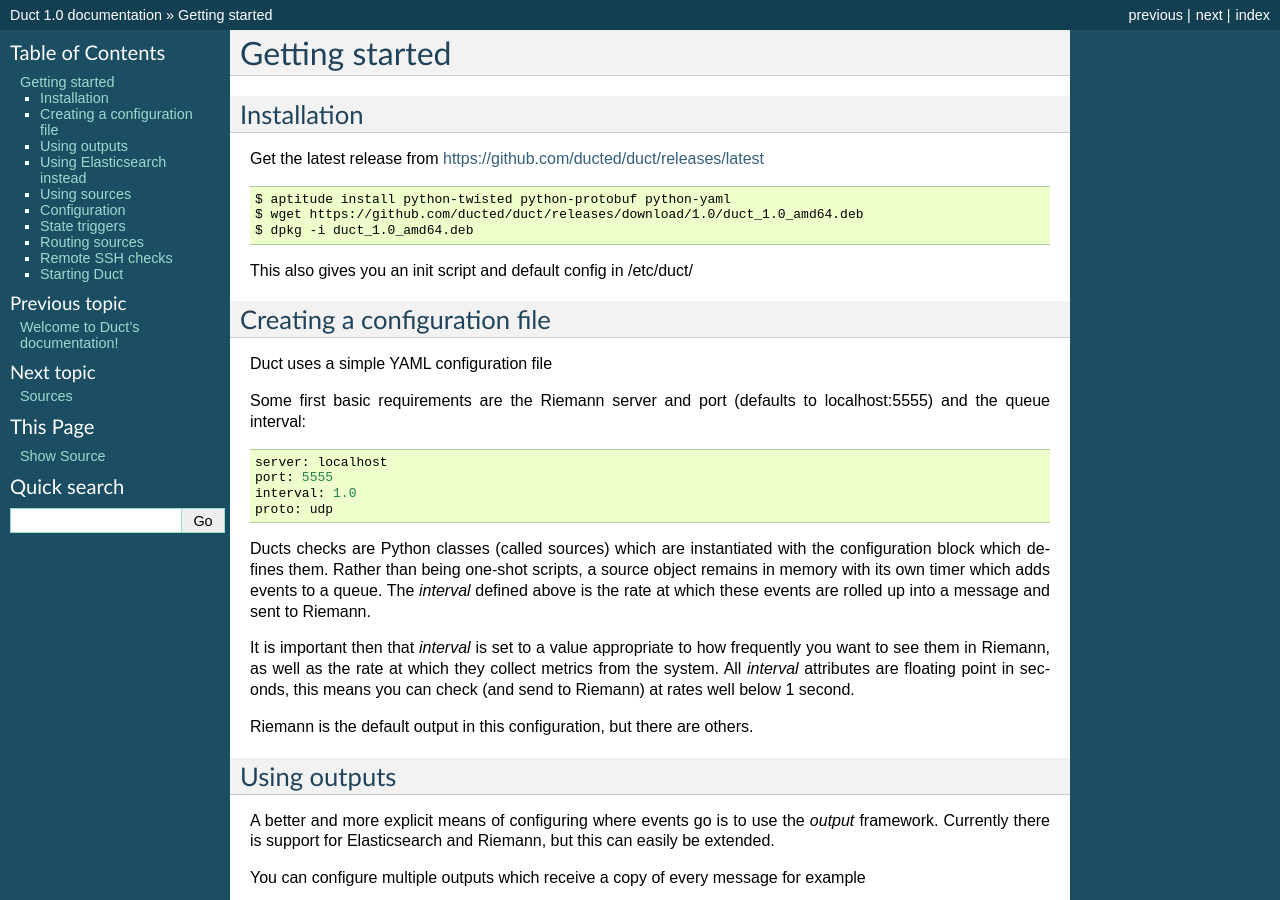
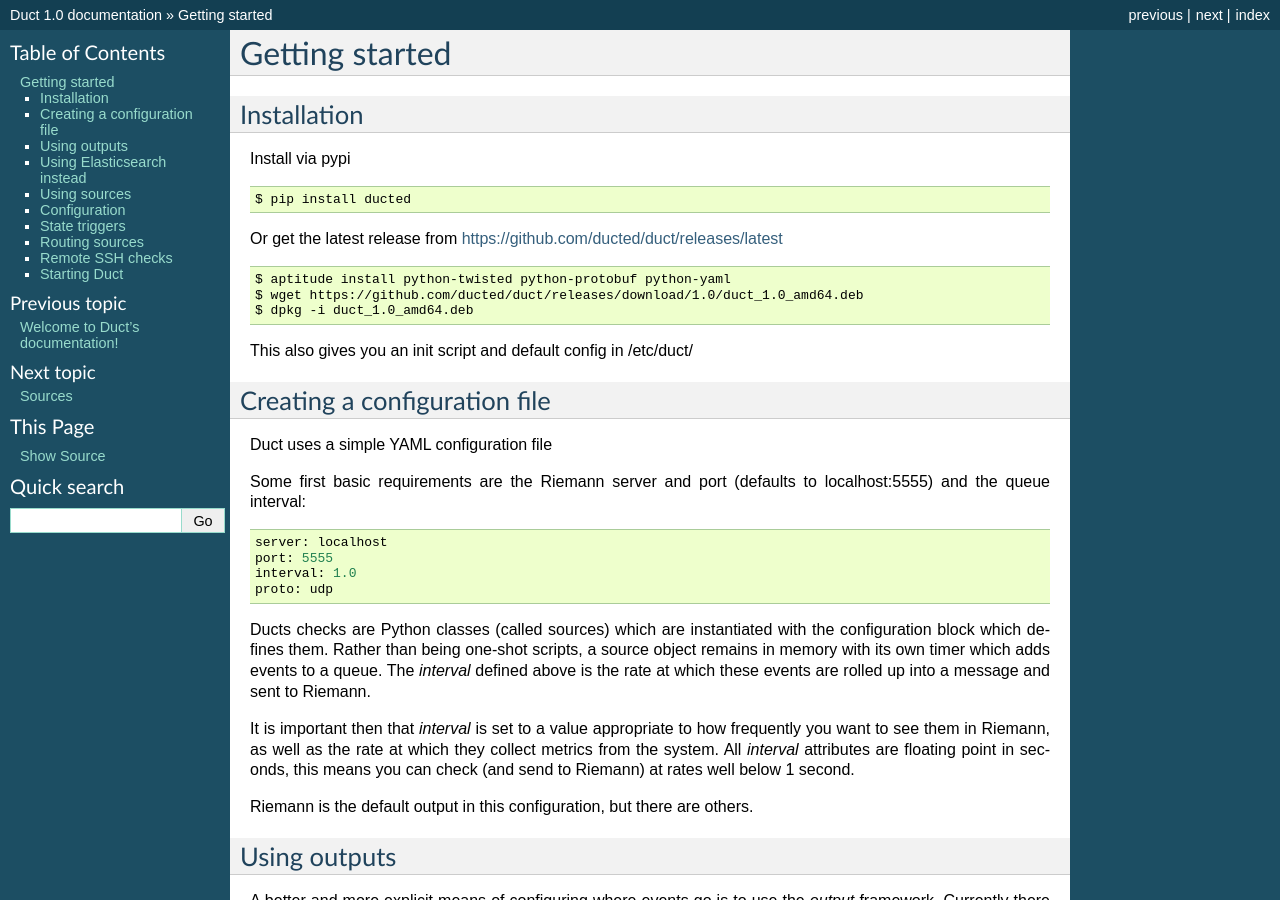
Before and after one commit to ducted/duct, a Sphinx documentation site: the page built from docs/start.rst, in a window 1280 px wide and 900 px high. Built offline with Sphinx 7.4.7, drawn with Linux system fonts in a browser that asks for light colours; pages that are not in the unit, such as notebooks, are missing from menus.

Commit message:
Okay PyPi is back

```diff
--- a/docs/start.rst
+++ b/docs/start.rst
@@ -4,7 +4,11 @@
 Installation
 ============
 
-Get the latest release from https://github.com/ducted/duct/releases/latest ::
+Install via pypi ::
+
+    $ pip install ducted
+
+Or get the latest release from https://github.com/ducted/duct/releases/latest ::
 
     $ aptitude install python-twisted python-protobuf python-yaml
     $ wget https://github.com/ducted/duct/releases/download/1.0/duct_1.0_amd64.deb
```
